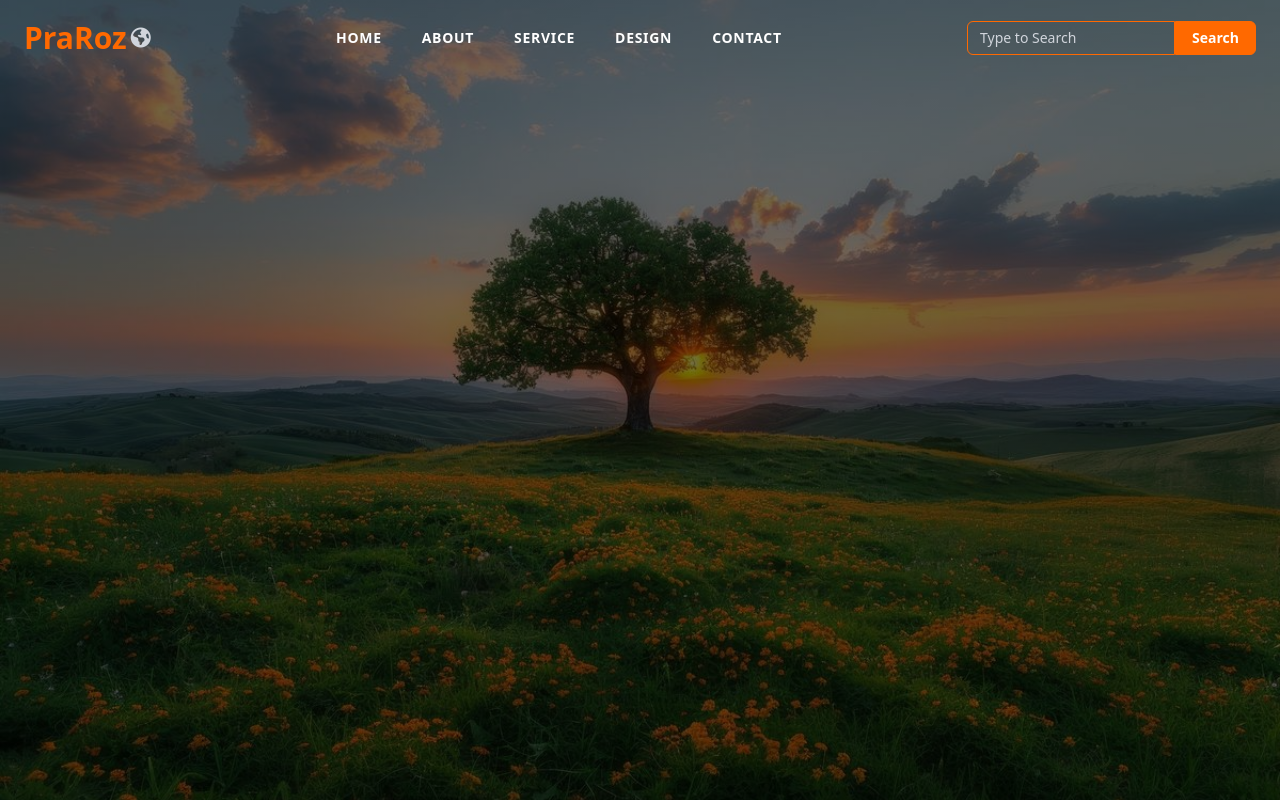
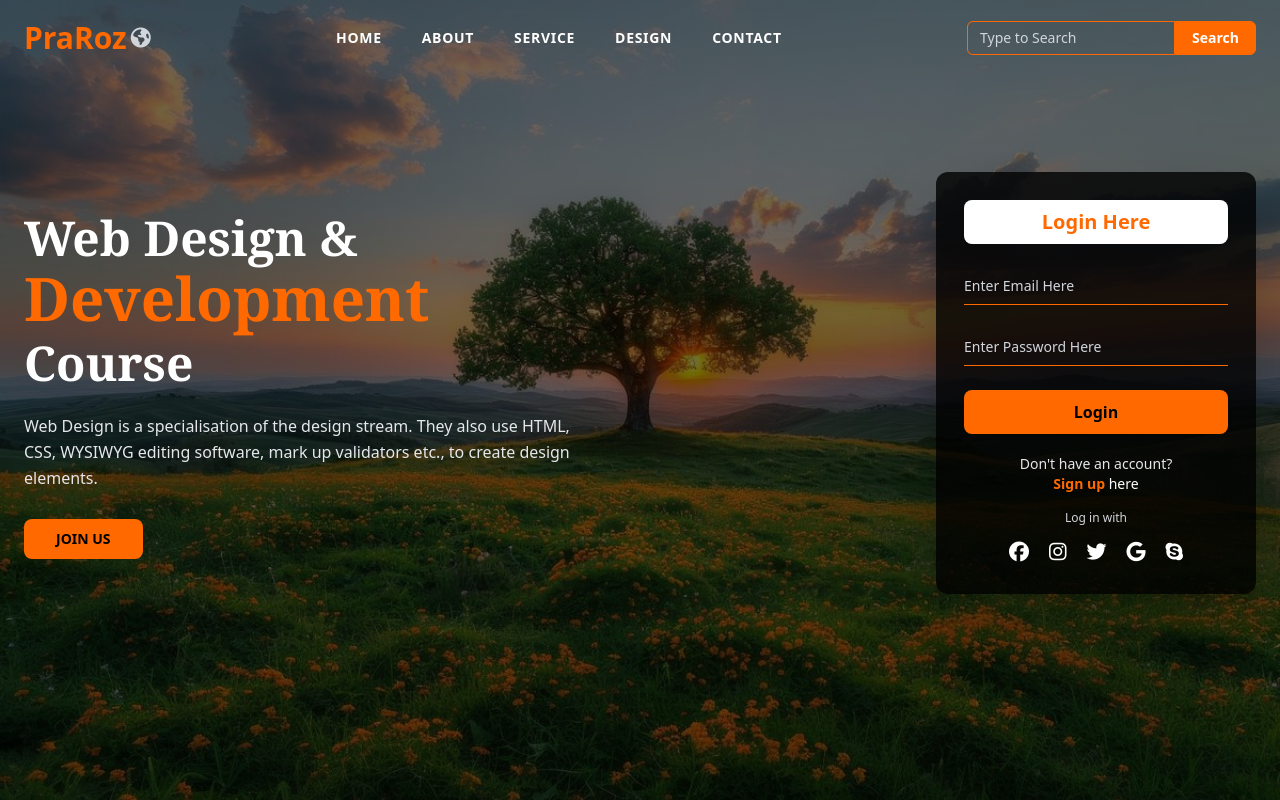
Before and after one commit to Rejishanth36791/day-2, a plain HTML site: page index.html in a window 1280 px wide. Drawn offline with nearby package versions, Linux system fonts and the light colour scheme.

Commit message:
added left and right parts of hero section

```diff
--- a/index.html
+++ b/index.html
@@ -49,6 +49,99 @@
 
   </nav>
 
+  <!--HERO SECTION-->
+  <main class="mx-auto flex max-w-7xl flex-col items-center justify-between gap-12 px-6 py-14 lg:flex-row lg:py-24">
+
+    <!--Left Side-->
+    <div class="max-w-xl text-center lg:text-left">
+      <h1 class="font-serif text-4xl font-bold leading-tight sm:text-5xl">
+        Web Design & <br />
+        <span class="text-5xl text-orange-500 sm:text-6xl">Development</span> <br />
+        Course
+      </h1>
+
+      <p class="mt-5 text-sm leading-relaxed text-gray-200 sm:text-base">
+        Web Design is a specialisation of the design stream. They also use HTML,
+        CSS, WYSIWYG editing software, mark up validators etc., to create design elements.
+      </p>
+
+      <button
+        type="button"
+        class="mt-7 cursor-pointer rounded-lg bg-orange-500 px-8 py-2.5 text-sm font-bold text-black transition duration-300 hover:bg-white">
+        JOIN US
+      </button>
+    </div>
+
+    <!--Right Side-->
+    <div class="w-full max-w-xs rounded-xl bg-black/80 p-7 shadow-2xl">
+      <form action="#">
+        <fieldset class="space-y-6">
+          <legend class="w-full rounded-lg bg-white py-2 text-center text-xl font-bold text-orange-500">
+            Login Here
+          </legend>
+
+          <!--Email Input-->
+          <div>
+            <input
+              type="email"
+              placeholder="Enter Email Here"
+              required
+              class="w-full border-b border-orange-500 bg-transparent py-2 text-sm text-white placeholder-gray-300 focus:outline-none"
+            />
+          </div>
+
+          <!--Password Input-->
+          <div>
+            <input
+              type="password"
+              placeholder="Enter Password Here"
+              required
+              class="w-full border-b border-orange-500 bg-transparent py-2 text-sm text-white placeholder-gray-300 focus:outline-none"
+            />
+          </div>
+
+          <!--Login Button-->
+          <button
+            type="submit"
+            class="w-full cursor-pointer rounded-lg bg-orange-500 py-2.5 text-base font-bold text-black transition duration-300 hover:bg-white">
+            Login
+          </button>
+
+        </fieldset>
+      </form>
+
+      <!--Sign up-->
+      <div class="mt-5 text-center text-sm">
+        <p class="text-gray-200">Don't have an account?</p>
+        <a href="#" class="font-semibold text-orange-500 hover:underline">Sign up</a> here
+
+        <p class="mt-4 mb-3 text-xs text-gray-300">Log in with</p>
+
+        <!--Social Icons-->
+        <div class="flex justify-center gap-5 text-xl">
+          <a href="#" aria-label="Facebook" class="transition duration-300 hover:scale-110 hover:text-orange-500">
+            <i class="fa-brands fa-facebook"></i>
+          </a>
+          <a href="#" aria-label="Instagram" class="transition duration-300 hover:scale-110 hover:text-orange-500">
+            <i class="fa-brands fa-instagram"></i>
+          </a>
+          <a href="#" aria-label="Twitter" class="transition duration-300 hover:scale-110 hover:text-orange-500">
+            <i class="fa-brands fa-twitter"></i>
+          </a>
+          <a href="#" aria-label="Google" class="transition duration-300 hover:scale-110 hover:text-orange-500">
+            <i class="fa-brands fa-google"></i>
+          </a>
+          <a href="#" aria-label="Skype" class="transition duration-300 hover:scale-110 hover:text-orange-500">
+            <i class="fa-brands fa-skype"></i>
+          </a>
+        </div>
+      </div>
+    </div>
+
+  </main>
+</body>
+</html>
+
 
 </body>
 </html>
```
